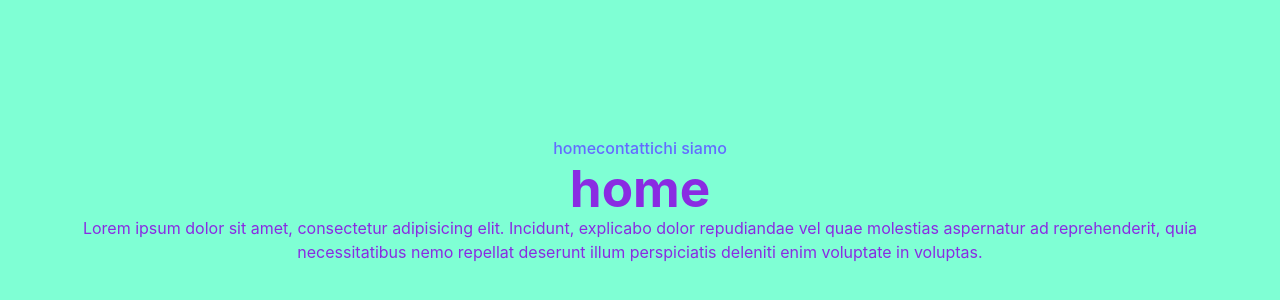
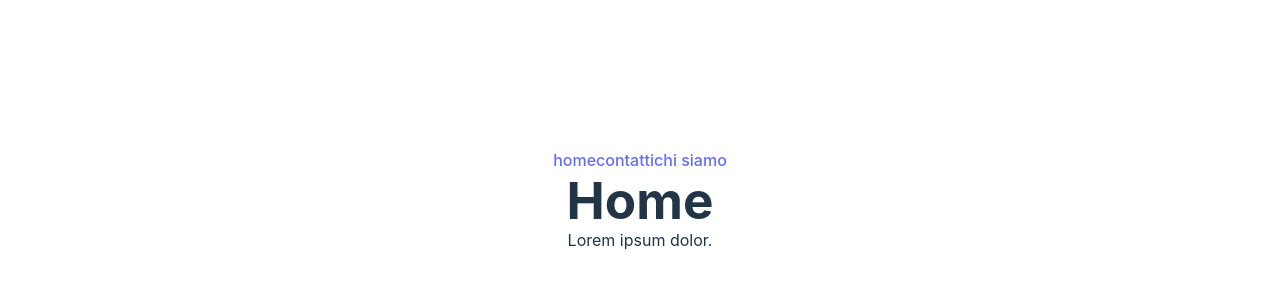
Before and after one commit to IlariaGuarnieri/vite-boolfolio, a Vue app: page / in a window 1280 px wide. Shown: the part 200-500 px from the top of the page. Built offline with nearby package versions, Linux system fonts and the light colour scheme.

Commit message:
[add] error 404

```diff
--- a/src/App.vue
+++ b/src/App.vue
@@ -1,29 +1,31 @@
 <script>
-import Header from './components/Header.vue'
+import Header from './components/partials/Header.vue'
 
 export default {
   data(){
     return{
-      components: Header
-
     }
   },
+
+  components:{
+    Header
+  },
+
   methods:{
 
   },
+
   mounted(){
-
   }
 }
 </script>
 
 <template>
-  <header>
-    <router-link :to="{name: 'home'}">home</router-link>
-    <router-link :to="{name: 'contacts'}">contatti</router-link>
-    <router-link :to="{name: 'about'}">chi siamo</router-link>
-  </header>
+  <div>
+    <Header />
+
     <router-view></router-view>
+  </div>
 </template>
 
 <style lang="scss" scoped>
--- a/src/assets/scss/main.scss
+++ b/src/assets/scss/main.scss
@@ -4,8 +4,6 @@
   box-sizing: border-box;
 }
 body{
-  background-color: aquamarine;
-  color: blueviolet;
 }
 
 .main-wrapper{
--- a/src/components/Header.vue
+++ b/src/components/partials/Header.vue
@@ -6,20 +6,19 @@ export default {
 
 <template>
 <header>
-<nav>
-  <ul>
-    <li><router-link :to="{name: 'home'}">home</router-link></li>
-    <li><router-link :to="{name: 'abut'}">chi siamo</router-link></li>
+    <router-link :to="{name: 'home'}">home</router-link>
+    <router-link :to="{name: 'contacts'}">contatti</router-link>
+    <router-link :to="{name: 'about'}">chi siamo</router-link>
+    <!-- anzichè cosi:-->
     <!-- <li><a href="#">home</a></li>
-    <li><a href="#">chi siamo</a></li>
-  </ul> -->
-  </ul>
-</nav>
-</header>
+      <li><a href="#">chi siamo</a></li>
+    </ul> -->
+  </header>
+
 </template>
 
 <style lang="scss" scoped>
-   header{
+  header{
     ul{
       display: flex;
       justify-content: center;
--- a/src/pages/Error404.vue
+++ b/src/pages/Error.vue
@@ -10,7 +10,6 @@ export default {
       error 404
     </h1>
     <p>
-
       pagina non trovata
     </p>
   </div>
--- a/src/pages/Home.vue
+++ b/src/pages/Home.vue
@@ -6,8 +6,8 @@ export default {
 
 <template>
   <div>
-    <h1>home</h1>
-    <p>Lorem ipsum dolor sit amet, consectetur adipisicing elit. Incidunt, explicabo dolor repudiandae vel quae molestias aspernatur ad reprehenderit, quia necessitatibus nemo repellat deserunt illum perspiciatis deleniti enim voluptate in voluptas.</p>
+    <h1>Home</h1>
+    <p>Lorem ipsum dolor.</p>
   </div>
 </template>
 
--- a/src/router.js
+++ b/src/router.js
@@ -2,6 +2,7 @@ import { createRouter, createWebHistory } from 'vue-router';
 import Home from './pages/Home.vue';
 import About from './pages/About.vue';
 import Contacts from './pages/Contacts.vue'
+import Error from './pages/Error.vue'
 
 const router = createRouter({
   history: createWebHistory(),
@@ -21,6 +22,11 @@ const router = createRouter({
       name: 'contacts',
       component: Contacts,
     },
+    {
+      path: '/:pathMatch(.*)*',
+      name: 'error404',
+      component: Error,
+    },
   ]
 })
 
```
Also changed, not shown: 1 other file (tests, documents, lock files or other folders).
